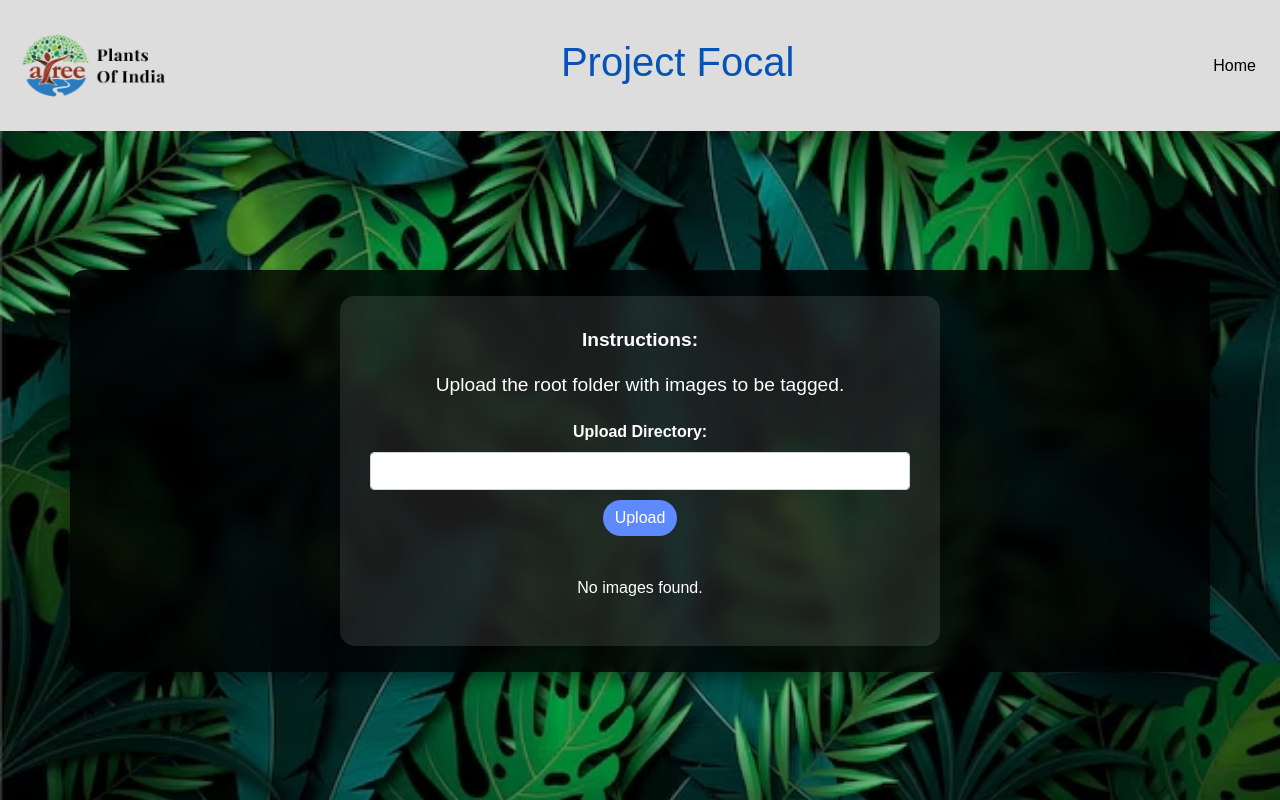
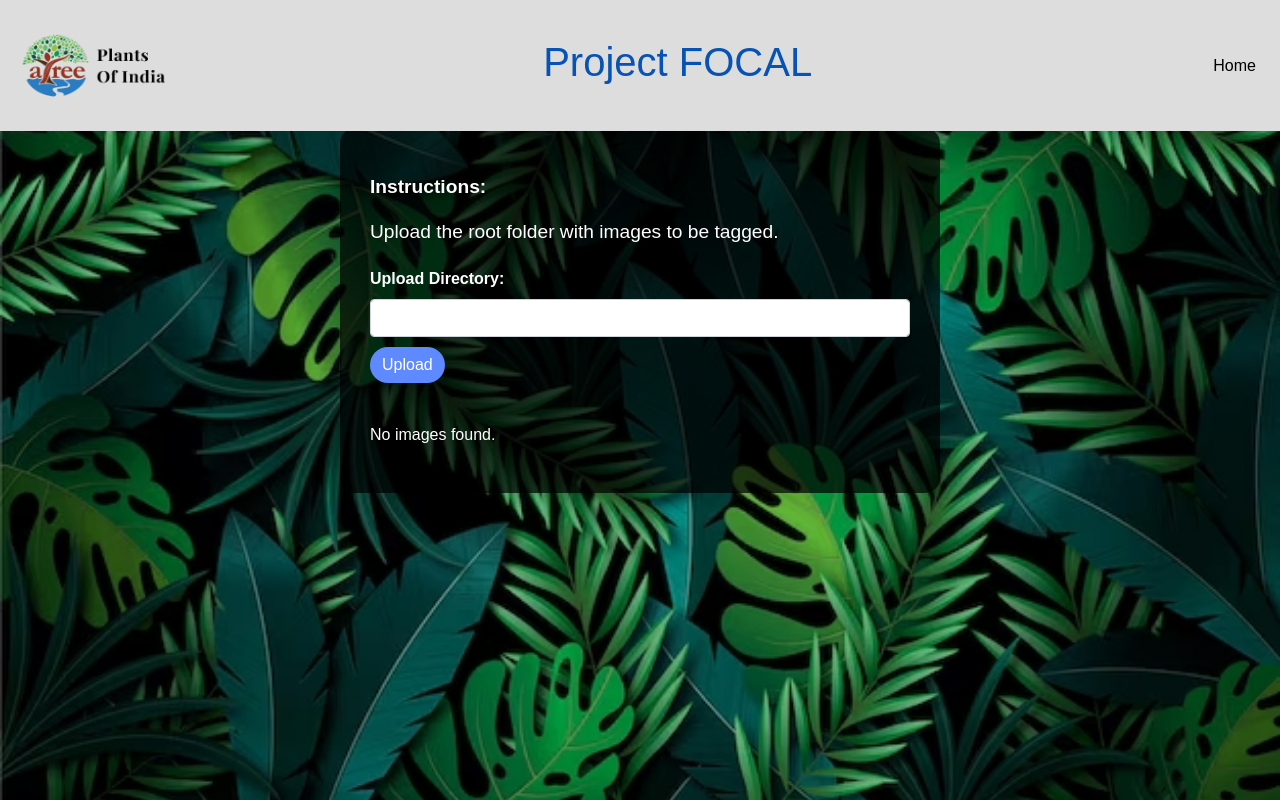
Before and after one commit to Veeraraju-E/Focal, a Django app: page / in a window 1280 px wide. Run offline with Django 5.2, Linux system fonts and the light colour scheme; parts of the project's set-up code (start-up, migrations or seed data) failed here and were passed over; some libraries are stand-ins or nearby versions.

Commit message:
Home page functionalities done, tagging functionality started

```diff
--- a/Focal1/templates/index.html
+++ b/Focal1/templates/index.html
@@ -34,7 +34,7 @@
         overflow-x: hidden;
         max-height: 90vh;
         backdrop-filter: blur(10px);
-        margin: auto auto 10% auto;
+        margin: 10% auto 10% auto;
       }
       img {
         width: 150px;
@@ -45,10 +45,10 @@
       .form-container {
         width: 100%;
         max-width: 600px;
-        padding: 30px;
+        padding: 45px 30px 30px 30px;
         border-radius: 15px;
-        margin: auto;
-        background-color: rgba(255, 255, 255, 0.1);
+        margin: 10% auto;
+        background-color: rgba(0, 0, 0, 0.7);
       }
       .instructions {
         margin-bottom: 20px;
@@ -118,7 +118,7 @@
         left: 0;
         height: calc(100% - 60px);
         overflow-y: auto;
-        width: 200px;
+        width: 16%;
         box-shadow: 0 8px 16px rgba(0, 0, 0, 0.4);
         display: flex;
         flex-direction: column;
@@ -136,8 +136,11 @@
           margin-left: 0;
         }
       }
-      .bg-light{
+      .bg-light {
         background-color: #ddd !important;
+      }
+      .navbar {
+        margin: auto;
       }
     </style>
   </head>
@@ -157,7 +160,7 @@
       </button>
       <div class="collapse navbar-collapse" id="navbarNav">
         <a class="navbar-brand ml-auto" href="/">
-          <h1 style="color: #0652b6">Project Focal</h1></a
+          <h1 style="color: #0652b6">Project FOCAL</h1></a
         >
         <button
           class="navbar-toggler"
@@ -197,14 +200,17 @@
       <a href="{% url 'find_tags' %}" class="btn ft">Find Tags</a>
     </div>
     {% endif %}
-    <div class="main-content">
-      <div class="container">
+    <!-- <div class="main-content"> -->
     <div class="form-container">
       <div class="instructions">
         <p><strong>Instructions:</strong></p>
         <p>Upload the root folder with images to be tagged.</p>
       </div>
-          <form action="{% url 'index' %}" method="post" class="mb-4 d-flex align-items-center">
+      <form
+        action="{% url 'index' %}"
+        method="post"
+        class="mb-4 d-flex align-items-center"
+      >
         {% csrf_token %}
         <div class="form-group position-relative flex-grow-1">
           <label for="directory">Upload Directory:</label>
@@ -270,7 +276,7 @@
           id="arrowhead_buttons"
           onclick="navigateImage('prev_image')"
         >
-              <img src="static/images/left.png" />
+          <img src="static/images/left.png" height="20px" width="20px" />
         </button>
         <button
           type="button"
@@ -284,8 +290,8 @@
       {% else %}
       <p>No images found.</p>
       {% endif %}
-        </div>
-      </div>
+      <!-- </div> -->
+      <!-- </div> -->
     </div>
     <!-- Bootstrap JS and dependencies -->
     <script src="https://code.jquery.com/jquery-3.5.1.slim.min.js"></script>
--- a/Focal1/views.py
+++ b/Focal1/views.py
@@ -140,7 +140,6 @@ def save_tags_to_excel(image_path, tags):
     df.to_excel(TAGS_FILE, index=False)
     print(f"Successfully saved tags to Excel for image: {image_path}")
 
-# Django views
 # +---------------------------- The views ----------------------------+
 def index(request):
     global directory, current_image_index, images
@@ -161,7 +160,8 @@ def index(request):
 
 def uploaded_file(request, filename):
     global directory
-    return HttpResponse(directory + '/' + filename)
+    print(directory)
+    return HttpResponse(os.path.join(directory, filename))
 
 def tag_image(request):
     if request.method == 'POST':
```
Lines whose indentation alone changed are shown as unchanged.
